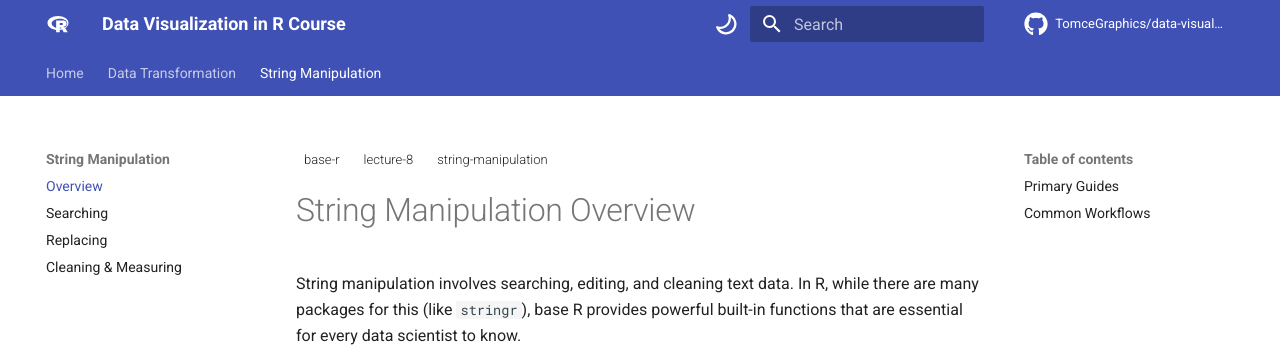
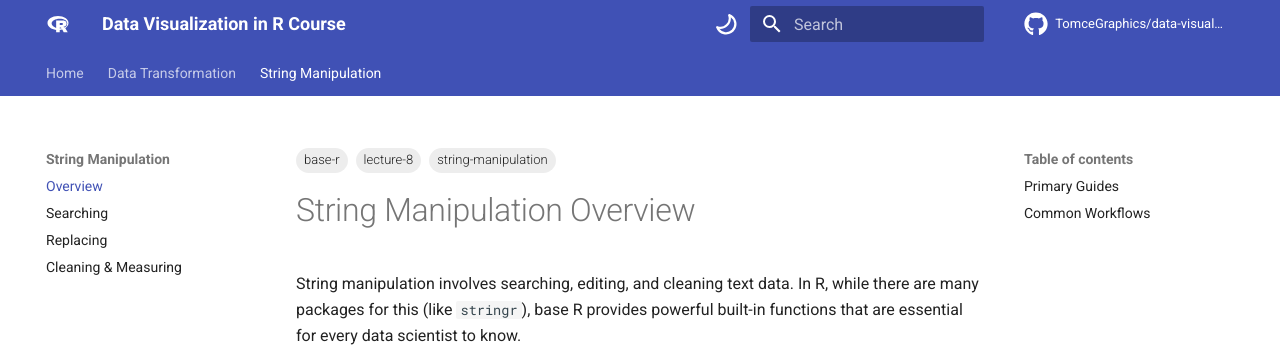
Before and after one commit to TomceGraphics/data-visualization-r, an MkDocs documentation site: the page built from docs/string_overview.md, in a window 1280 px wide. Shown: the top 347 px of the page. Built offline with MkDocs 1.6.1 and Material for MkDocs 9.7.7, drawn with Linux system fonts in a browser that asks for light colours; comment, search, counter and statistics services are not loaded.

Commit message:
docs: removed the costum bg of the tags sticking with the default is best

```diff
--- a/docs/stylesheets/extra.css
+++ b/docs/stylesheets/extra.css
@@ -17,8 +17,6 @@
   border-radius: 100px !important;
 
   margin-bottom: 5px !important;
-  background-color: rgba(255, 255, 255, 0.1) !important;
-  /* Subtle background */
 }
 
 /* Ensure the list aligns nicely */
```
